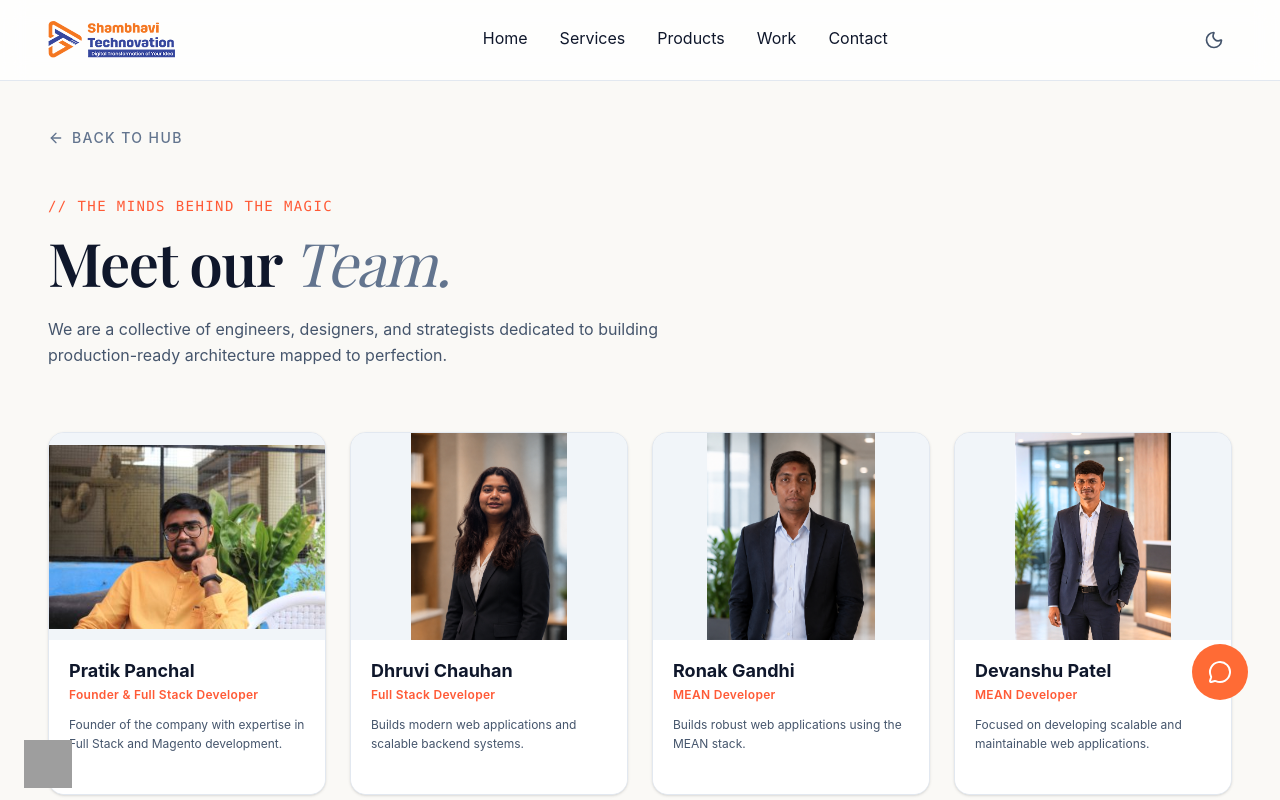
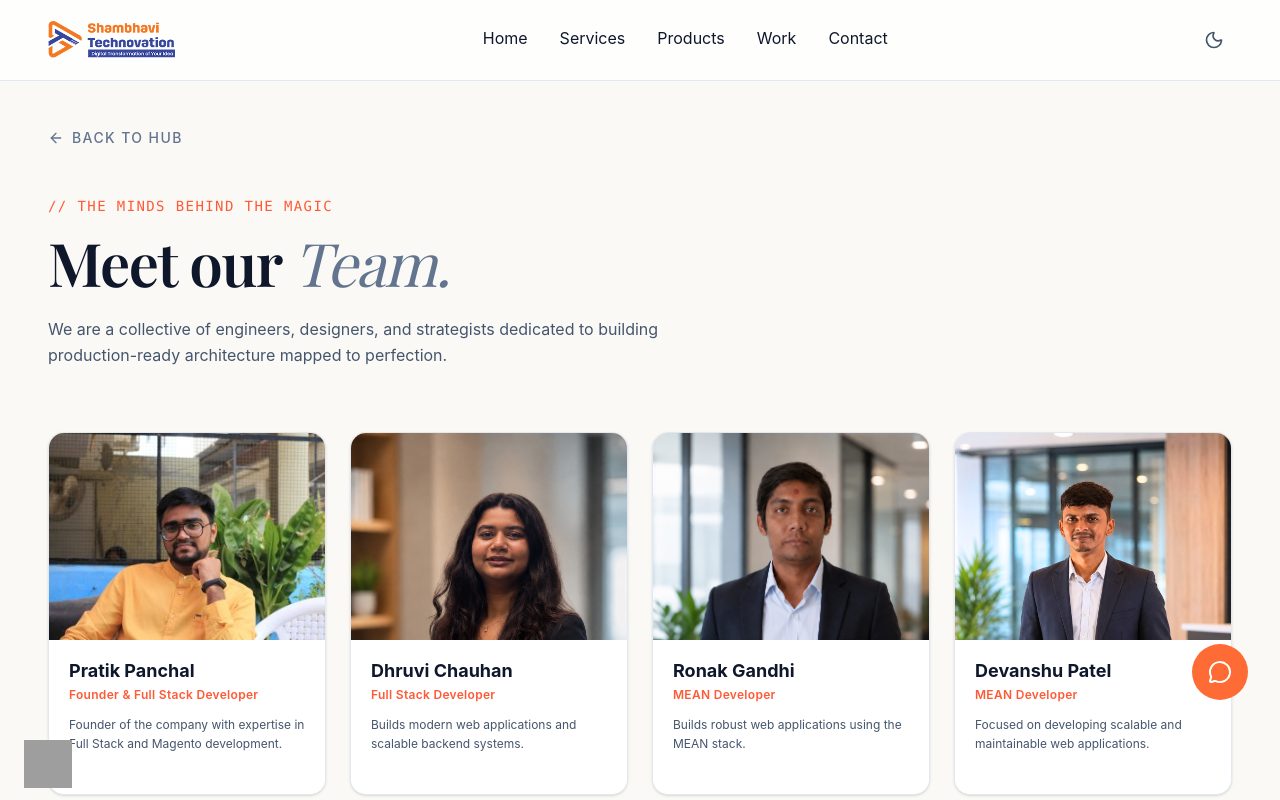
Before and after one commit to OnRockRider/shambhaviTechnovation, a React (Vite) app: page /team in a window 1280 px wide. Shown: the top 800 px of the page. Built offline with nearby package versions, Linux system fonts and the light colour scheme; grey boxes are pictures that could not be loaded; a web font is replaced by a local one.

Commit message:
image set

```diff
--- a/src/components/FeaturedProjects.jsx
+++ b/src/components/FeaturedProjects.jsx
@@ -125,12 +125,145 @@
 
 // export default FeaturedProjects;
 
+// import React from "react";
+// import { Link } from "react-router-dom";
+// import { motion } from "framer-motion";
+
+// // Added a 4th project here so the 2-column grid is perfectly balanced.
+// // You can replace these placeholder images/links with your client's actual data.
+// const projects = [
+//   {
+//     id: 1,
+//     title: "Beige AI",
+//     category: "Content Production Ecosystem",
+//     tech: ["Media Operations Engine", "Real-time Pricing"],
+//     bgClass: "bg-[#050b14]",
+//     link: "/work/explore",
+//     image: "/images/move-beige.app.png" // Points to your public folder!
+//   },
+//   {
+//     id: 2,
+//     title: "Wikipoint Artisans",
+//     category: "AI Digital Presence",
+//     tech: ["Voice-to-Website", "Smart Assistant"],
+//     bgClass: "bg-[#0a0a0a]",
+//     link: "/work/explore",
+//     image: "/images/move-ayumanager.png" // Points to your public folder!
+//   }
+// ];
+
+// const FeaturedProjects = () => {
+//   return (
+//     <section id="work" className="py-24 px-6 md:px-12 max-w-7xl mx-auto w-full">
+
+//       <div className="mb-16">
+//         <span className="text-brandOrange font-mono uppercase tracking-widest text-xs block mb-4">
+//           // Case Studies
+//         </span>
+//         <h2 className="text-4xl md:text-5xl text-slate-900 dark:text-white leading-none tracking-tight" style={{ fontFamily: '"Playfair Display", serif' }}>
+//           Our Work
+//         </h2>
+//       </div>
+
+//       {/* The New 2-Column Responsive Grid */}
+//       {/* The New 2-Column Responsive Grid */}
+//       <div className="grid grid-cols-1 md:grid-cols-2 gap-6 md:gap-8">
+//         {projects.map((project, index) => (
+//           <motion.div
+//             key={project.id}
+//             initial={{ opacity: 0, y: 30 }}
+//             whileInView={{ opacity: 1, y: 0 }}
+//             /* PERFORMANCE FIX 1: Increased margin so it triggers earlier, preventing scroll lag */
+//             viewport={{ once: true, margin: "0px 0px -50px 0px" }}
+//             transition={{ duration: 0.5, delay: index * 0.1 }}
+//             /* PERFORMANCE FIX 2: Forces the browser to use the GPU for this animation */
+//             className="will-change-transform transform-gpu"
+//           >
+//             {/* Clickable Card wrapper using Link */}
+//             {/* <Link
+//               to={project.link}
+//               onClick={() => window.scrollTo(0, 0)}
+//               className={`group relative block w-full h-[320px] md:h-[400px] ${project.bgClass} rounded-2xl overflow-hidden shadow-lg border border-slate-800 transition-all duration-500`}
+//             > */}
+//             <Link
+//   to={project.link}
+//   onClick={() => window.scrollTo(0, 0)}
+//   className={`group relative block w-full h-[320px] md:h-[400px] ${project.bgClass} rounded-2xl overflow-hidden
+//               shadow-xl dark:shadow-[0_15px_40px_rgba(255,87,34,0.08)]
+//               /* THE FIX: Frosted orange default, bright orange on hover */
+//               border border-slate-200 dark:border-brandOrange/30 hover:dark:border-brandOrange/80
+//               transition-all duration-500`}
+// >
+//               {/* Photo Background with Hover-Scroll */}
+//               <div className="absolute inset-0 w-full h-full overflow-hidden z-0">
+//                 <img
+//                   src={project.image}
+//                   alt={project.title}
+//                   /* PERFORMANCE FIX 3: Added transform-gpu to the image
+//                     DESIGN FIX: Changed duration-[4000ms] to duration-[8000ms] to cut speed in half
+//                   */
+//                   className="w-full h-full object-cover object-top transition-all duration-[8000ms] ease-in-out group-hover:object-bottom transform-gpu will-change-[object-position]"
+//                 />
+//                 {/* Dark Overlay */}
+//                 <div className="absolute inset-0 bg-[#0a0f1c]/0 group-hover:bg-[#0a0f1c]/80 transition-colors duration-500"></div>
+//               </div>
+
+//               {/* Content Container */}
+//               <div className="absolute bottom-0 left-0 w-full p-6 md:p-8 z-10
+//                               transition-all duration-500 ease-out
+//                               opacity-0 translate-y-8 group-hover:opacity-100 group-hover:translate-y-0">
+
+//                 <span className="text-[#ff5a36] text-xs font-bold tracking-wider uppercase mb-2 block">
+//                   {project.category}
+//                 </span>
+
+//                 <h3 className="text-2xl md:text-3xl font-bold text-white mb-4 tracking-tight">
+//                   {project.title}
+//                 </h3>
+
+//                 <div className="flex flex-wrap gap-2">
+//                   {project.tech.map((techItem, i) => (
+//                     <span
+//                       key={i}
+//                       className="px-3 py-1 rounded-md border border-slate-700 bg-slate-800/50 text-slate-300 text-[10px] md:text-xs uppercase tracking-wider transition-colors group-hover:border-slate-500 group-hover:text-white"
+//                     >
+//                       {techItem}
+//                     </span>
+//                   ))}
+//                 </div>
+//               </div>
+//             </Link>
+//           </motion.div>
+//         ))}
+//       </div>
+
+//       {/* Explore Button */}
+//       <div className="mt-16 flex justify-center">
+//         <Link
+//           to="/work/explore"
+//           onClick={() => window.scrollTo(0, 0)}
+//           className="group relative inline-flex items-center justify-center px-10 py-4 border border-slate-300 dark:border-slate-700 text-slate-800 dark:text-slate-200 uppercase tracking-widest text-sm font-medium overflow-hidden transition-colors duration-500 hover:text-white hover:border-brandOrange z-10"
+//         >
+//           <span className="absolute w-[300px] h-[300px] bg-brandOrange rounded-full -left-[150%] top-[100%] transition-all duration-700 ease-out group-hover:-top-[50px] group-hover:-left-[50px] -z-10"></span>
+
+//           <span className="relative z-10">
+//             View More
+//           </span>
+//         </Link>
+//       </div>
+
+//     </section>
+//   );
+// };
+
+// export default FeaturedProjects;
+
+
 import React from "react";
 import { Link } from "react-router-dom";
 import { motion } from "framer-motion";
 
-// Added a 4th project here so the 2-column grid is perfectly balanced.
-// You can replace these placeholder images/links with your client's actual data.
+// Project Data
 const projects = [
   {
     id: 1,
@@ -139,7 +272,7 @@ const projects = [
     tech: ["Media Operations Engine", "Real-time Pricing"],
     bgClass: "bg-[#050b14]",
     link: "/work/explore",
-    image: "/images/move-beige.app.png" // Points to your public folder!
+    image: "/images/move-beige.app.png"
   },
   {
     id: 2,
@@ -148,26 +281,8 @@ const projects = [
     tech: ["Voice-to-Website", "Smart Assistant"],
     bgClass: "bg-[#0a0a0a]",
     link: "/work/explore",
-    image: "/images/move-wikipoint.png" // Points to your public folder!
+    image: "/images/move-ayumanager.png"
   }
-  // {
-  //   id: 3,
-  //   title: "E-Commerce Engine",
-  //   category: "Retail Tech",
-  //   tech: ["Next.js", "Tailwind", "Stripe"],
-  //   bgClass: "bg-[#050b14]",
-  //   link: "/work/ecommerce-engine",
-  //   image: "https://images.unsplash.com/photo-1661956602116-aa6865609028?q=80&w=800&auto=format&fit=crop"
-  // },
-  // {
-  //   id: 4,
-  //   title: "SaaS Analytics",
-  //   category: "Data Visualization",
-  //   tech: ["Vue", "D3.js", "AWS"],
-  //   bgClass: "bg-[#0a0a0a]",
-  //   link: "/work/saas-analytics",
-  //   image: "https://images.unsplash.com/photo-1504868584819-f8e8b4b6d7e3?q=80&w=800&auto=format&fit=crop"
-  // }
 ];
 
 const FeaturedProjects = () => {
@@ -183,26 +298,20 @@ const FeaturedProjects = () => {
         </h2>
       </div>
 
-      {/* The New 2-Column Responsive Grid */}
-      {/* The New 2-Column Responsive Grid */}
+      {/* The 2-Column Responsive Grid */}
       <div className="grid grid-cols-1 md:grid-cols-2 gap-6 md:gap-8">
         {projects.map((project, index) => (
           <motion.div
             key={project.id}
             initial={{ opacity: 0, y: 30 }}
             whileInView={{ opacity: 1, y: 0 }}
-            /* PERFORMANCE FIX 1: Increased margin so it triggers earlier, preventing scroll lag */
+            /* PERFORMANCE FIX: Prevents scroll lag */
             viewport={{ once: true, margin: "0px 0px -50px 0px" }}
             transition={{ duration: 0.5, delay: index * 0.1 }}
-            /* PERFORMANCE FIX 2: Forces the browser to use the GPU for this animation */
+            /* PERFORMANCE FIX: Hardware Acceleration */
             className="will-change-transform transform-gpu"
           >
-            {/* Clickable Card wrapper using Link */}
-            {/* <Link
-              to={project.link}
-              onClick={() => window.scrollTo(0, 0)}
-              className={`group relative block w-full h-[320px] md:h-[400px] ${project.bgClass} rounded-2xl overflow-hidden shadow-lg border border-slate-800 transition-all duration-500`}
-            > */}
+            {/* Clickable Card Wrapper */}
             <Link
               to={project.link}
               onClick={() => window.scrollTo(0, 0)}
@@ -217,9 +326,7 @@ const FeaturedProjects = () => {
                 <img
                   src={project.image}
                   alt={project.title}
-                  /* PERFORMANCE FIX 3: Added transform-gpu to the image
-                    DESIGN FIX: Changed duration-[4000ms] to duration-[8000ms] to cut speed in half
-                  */
+                  /* PERFORMANCE & DESIGN FIX: 8-second smooth scroll */
                   className="w-full h-full object-cover object-top transition-all duration-[8000ms] ease-in-out group-hover:object-bottom transform-gpu will-change-[object-position]"
                 />
                 {/* Dark Overlay */}
--- a/src/pages/Team.jsx
+++ b/src/pages/Team.jsx
@@ -162,7 +162,7 @@ const Team = () => {
                 <img
                   src={member.image}
                   alt={member.name}
-                  className="w-full h-full object-contain  group-hover:scale-105 transition-all duration-700 ease-in-out"
+                  className="w-full h-full object-cover object-top   group-hover:scale-105 transition-all duration-700 ease-in-out"
                 />
                 {/* object-cover object-top */}
                 <div className="absolute inset-0 bg-gradient-to-t from-black/40 via-transparent to-transparent opacity-0 group-hover:opacity-100 transition-opacity duration-500"></div>
```
Lines whose indentation alone changed are shown as unchanged.
